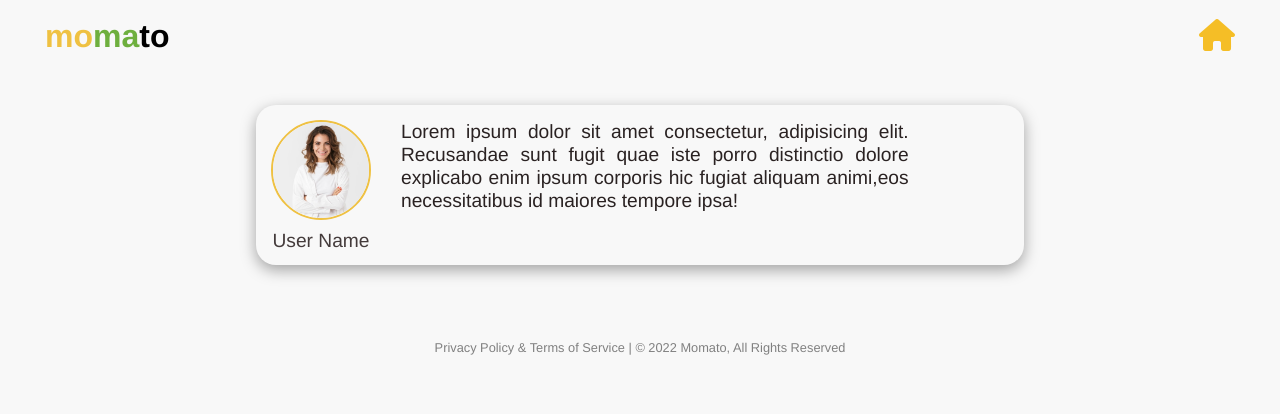
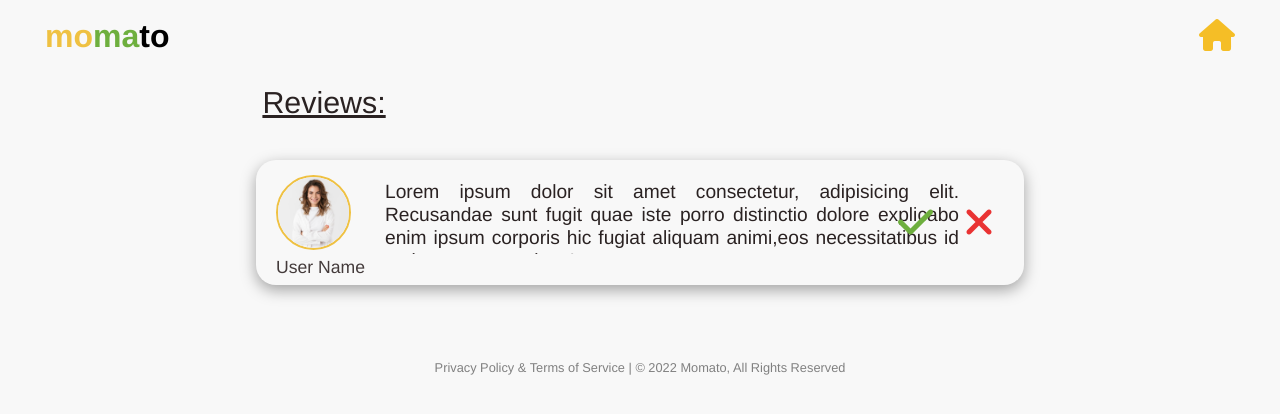
Before and after one commit to mhmd-moradi/Momato-Frontend-Laravel, a plain HTML site: page html/check-reviews.html in a window 1280 px wide. Drawn offline with Linux system fonts and the light colour scheme.

Commit message:
Adding icons and title + small adjustments

```diff
--- a/css/check-reviews.css
+++ b/css/check-reviews.css
@@ -16,7 +16,7 @@ section{
 }
 
 #header{
-    margin: 18px 0 50px 45px;
+    margin: 18px 0 30px 45px;
 }
 
 /* Logo */
@@ -40,23 +40,34 @@ section{
     font-size: 2em;
 }
 
+/* Reviews */
+h1{
+    margin: 0 auto;
+    width: 59%;
+    text-decoration: underline;
+    margin-bottom: 40px;
+    font-size: 1.9em;
+    font-weight: 400;
+    color: #2a2222;
+}
+
 /* <--User Review Card--> */
 .user-div{
     margin: 0 auto;
     width: 60%;
-    height: 150px;
+    height: 125px;
     box-shadow: rgba(0, 0, 0, 0.35) 0px 5px 15px;
     /* box-shadow: rgba(245, 190, 38, 0.35) 0px 5px 15px; */
     /* box-shadow: rgba(110, 175, 62, 0.35) 0px 5px 15px; */
     border-radius: 20px;
     margin-bottom: 75px;
-    min-height: 10em;
-
+    position: relative;
 }
 
 /* User profile picture */
 .user-profile{
-    height: 100px;
+    height: 75px;
+    width: 75px;
     border-radius: 50%;
     border: 2px solid var(--yellow);
 }
@@ -64,28 +75,46 @@ section{
     display: flex;
     flex-direction: column;
     float: left;
-    padding: 15px;
+    padding: 15px 10px 15px 20px;
 }
 
 /* Username */
 .username{
-    font-size: 1.2em;
+    font-size: 1.1em;
     color:#443b3b;
     text-align: center;
-    padding-top: 10px;
+    padding-top: 7px;
 }
 
 /* text review */
 
 .user-div p{
     font-size: 1.2em;
-    padding: 15px 15px 0 15px;
-    height: 75%;
-    width: 70%;
+    padding: 20px 15px 0 10px;
+    max-height: 75%;
+    width: 78%;
     color:#2a2222;
     overflow-y:auto;
     text-align: justify;
     line-height: 1.2em;
+}
+
+/* Icons */
+.icons{
+    float: right;
+    padding-right: 20px;
+    font-size: 2.5em;
+    position: absolute;
+    top: 50%;
+    right: 10px;
+    margin-top: -22px;
+}
+.check{
+    color: var(--green);
+    padding-right: 20px;
+}
+.cross{
+    color: #e93333;
 }
 
 /* Footer */
--- a/html/check-reviews.html
+++ b/html/check-reviews.html
@@ -20,6 +20,7 @@
         </div>
         <!-- Display Reviews -->
         <div>
+            <h1>Reviews:</h1>
             <div class="user-div">
                 <div class="pic-name">
                 <img src="/assets/images/user4.jpg" alt="" class="user-profile">
@@ -29,6 +30,10 @@
                     Recusandae sunt fugit quae iste porro distinctio dolore explicabo enim ipsum
                     corporis hic fugiat aliquam animi,eos necessitatibus id maiores tempore ipsa!
                 </p>
+                <div class="icons">
+                    <i class="fa-solid fa-check check"></i>
+                    <i class="fa-solid fa-xmark cross"></i>
+                </div>
             </div>
         </div>
         <footer>
```
